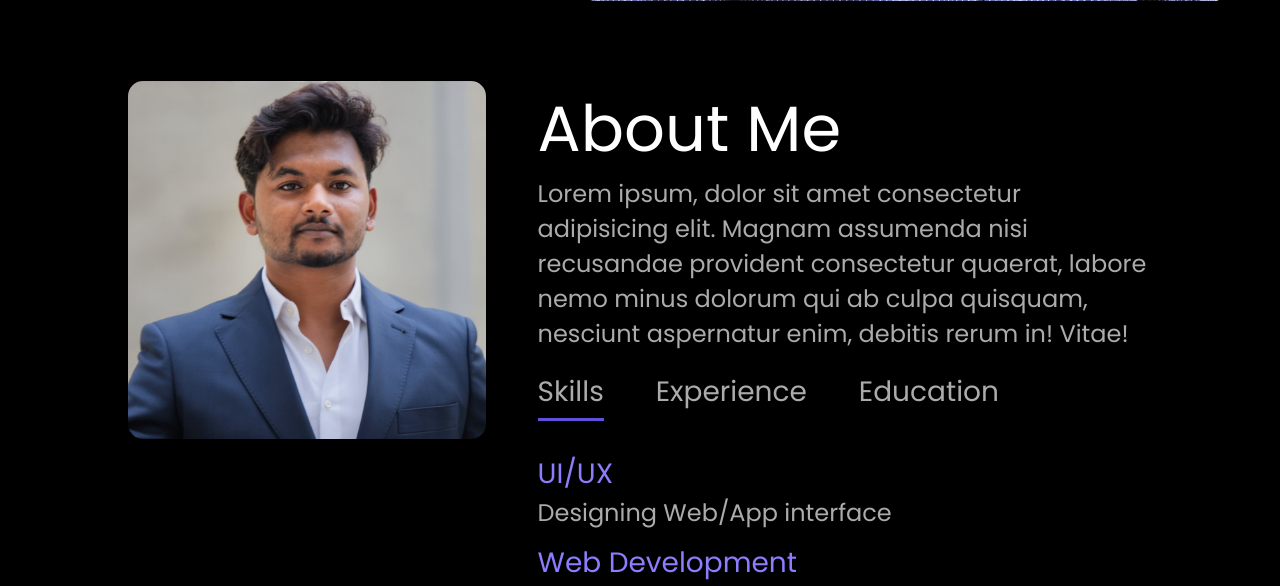
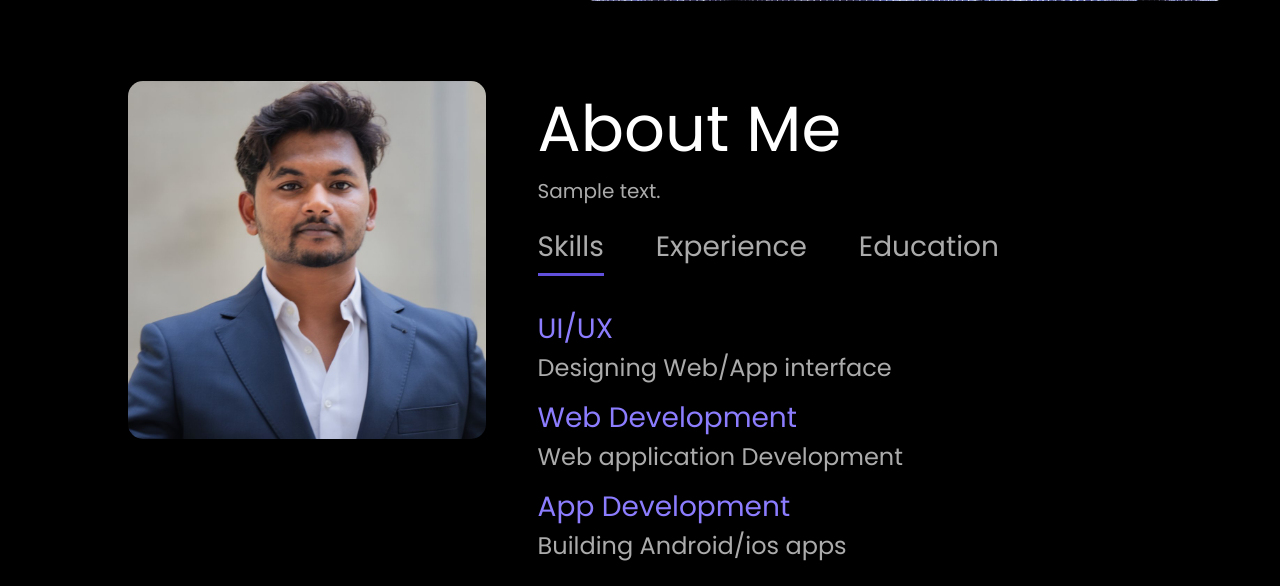
Before and after one commit to niloy2107028/php_portfolio, a PHP site: page / in a window 1280 px wide. Shown: the part 799-1385 px from the top of the page. Run offline with PHP 8.4, Linux system fonts and the light colour scheme; tables that the repository leaves empty or names only in its code hold one stand-in row (values such as "Sample post"); some libraries are stand-ins or nearby versions.

Commit message:
In the about section the bio text is now comming from database table nammed About

```diff
--- a/index.php
+++ b/index.php
@@ -63,7 +63,7 @@ if ($conn->connect_error) { die("Connection failed: " . $conn->connect_error); }
                 echo '<li>No skills found</li>';
             }
 
-            $conn->close();
+            // $conn->close();
             ?>
           </ol>
           <h1 class="location">based in Bangladesh</h1>
@@ -79,12 +79,11 @@ if ($conn->connect_error) { die("Connection failed: " . $conn->connect_error); }
           </div>
           <div class="about-col-2">
             <h1 class="sub_title">About Me</h1>
-            <p class="me">
-              Lorem ipsum, dolor sit amet consectetur adipisicing elit. Magnam
-              assumenda nisi recusandae provident consectetur quaerat, labore
-              nemo minus dolorum qui ab culpa quisquam, nesciunt aspernatur
-              enim, debitis rerum in! Vitae!
-            </p>
+            <?php
+            // Fetch skills
+            $result = $conn->query("SELECT bio FROM about");
+                    echo '<p class="me">' . htmlspecialchars($result->fetch_assoc()['bio']) . '</p>';
+            ?>
             <div class="tab_titles">
               <p class="tab_links active_link" onclick="opentab('skills')">
                 Skills
--- a/style.css
+++ b/style.css
@@ -230,7 +230,8 @@ nav ul li a:hover::after {
 }
 
 .about-col-2 .me {
-  font-size: 1.5rem;
+  font-size: 1.25rem;
+  /* color: #25d366; */
 }
 
 .sub_title {
@@ -672,7 +673,7 @@ nav .fa-solid {
   }
 
   .about-col-2 .me {
-    font-size: 1rem;
+    font-size: 0.75rem;
   }
 
   .sub_title {
```
